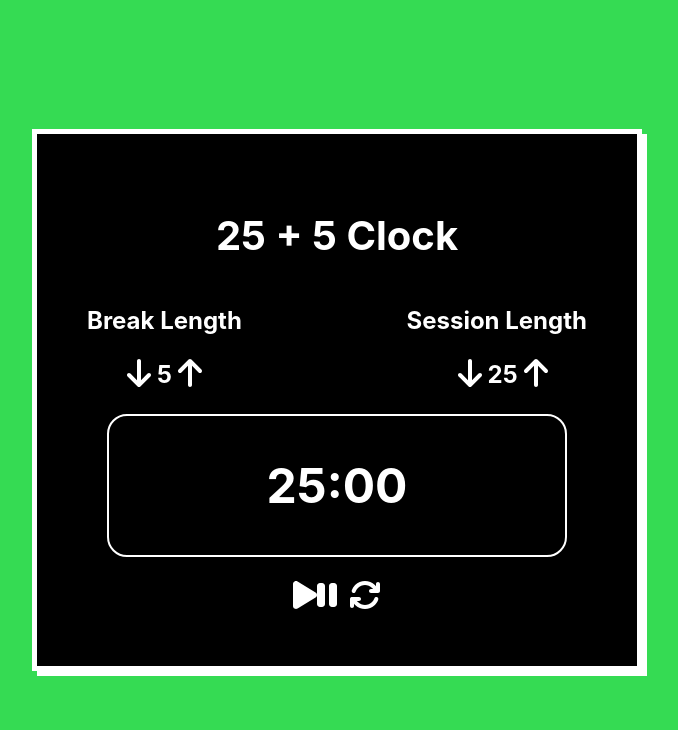
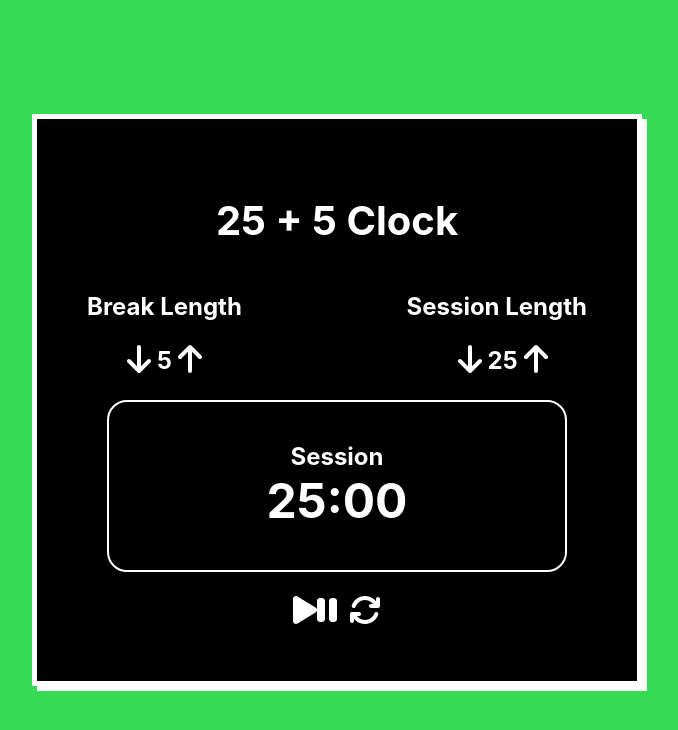
Before and after one commit to jacrowland/pomodoro-timer, a React (Create React App) app: page / in a window 1280 px wide. Shown: the top 730 px of the page, without its empty margins (303-981 px from the left). Built offline with nearby package versions, Linux system fonts and the light colour scheme.

Commit message:
updated display prop

```diff
--- a/src/App.js
+++ b/src/App.js
@@ -123,7 +123,7 @@ function App() {
           <BreakControls decrementLength={decrementLength} breakLength={breakLength} setBreakLength={setBreakLength} incrementLength={incrementLength}/>
           <SessionControls decrementLength={decrementLength} sessionLength={sessionLength} setSessionLength={setSessionLength} incrementLength={incrementLength}/>
         </div>
-        <Display timeLeft={timeLeft} />
+        <Display sessionLabel={sessionLabel} timeLeft={timeLeft} />
         <TimerControls play={play} reset={reset} />
 
         <audio
```
